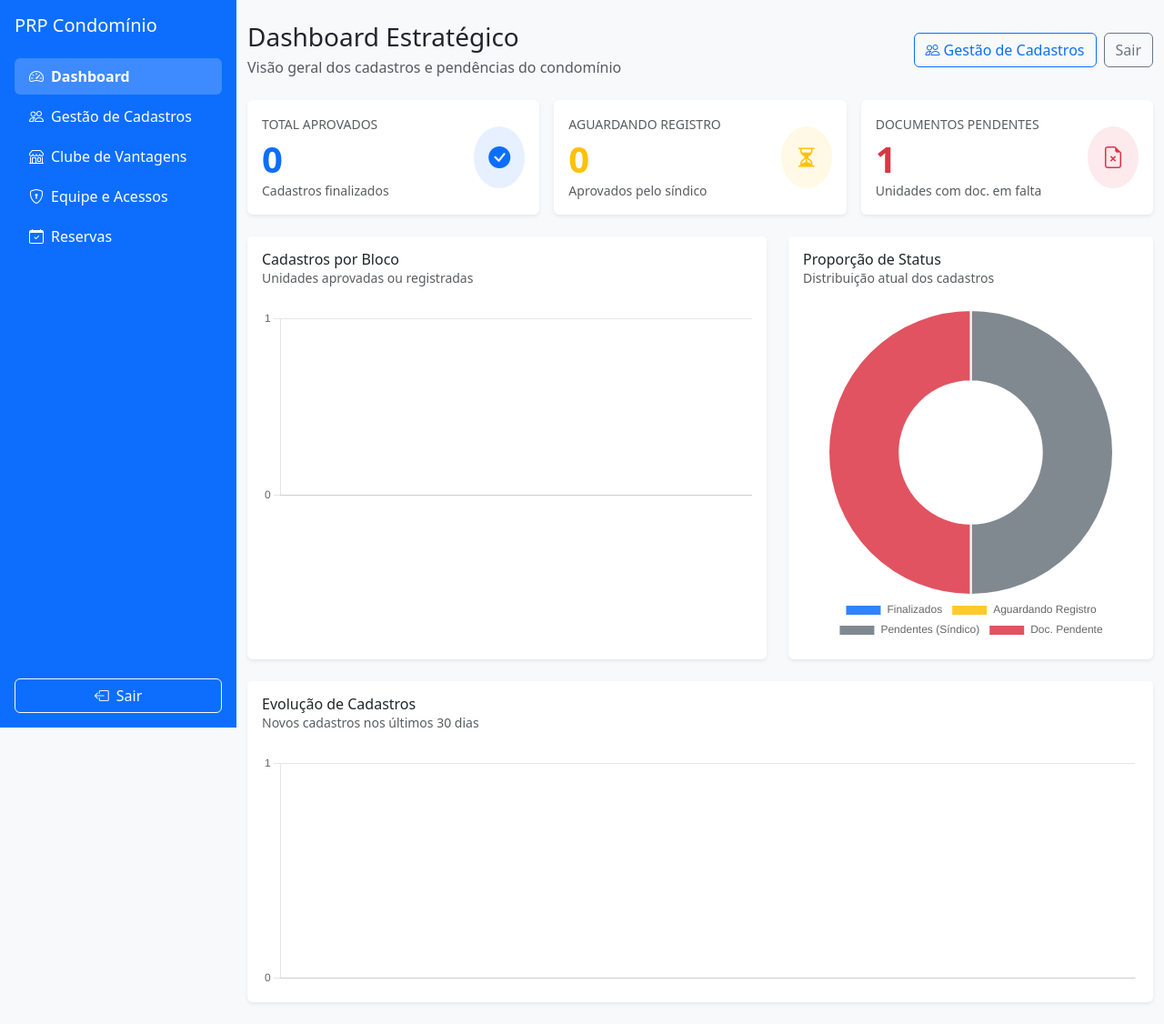
After one commit to FBarrientosX/prp_cadastro_moradores, a Flask app: page /admin/dashboard in a window 1280 px wide. The commit adds this page. Shown: the whole page at 91% size. Run offline with Flask 3, Linux system fonts and the light colour scheme; the visitor is signed in with stand-in values (Sample User, id 1); tables that the repository leaves empty hold one stand-in row (values such as "Sample post"); some libraries are stand-ins or nearby versions.

Commit message:
feat - ajuste no dash de adm

```diff
--- a/app/routes.py
+++ b/app/routes.py
@@ -1,4 +1,4 @@
-from datetime import datetime
+from datetime import datetime, timedelta
 from functools import wraps
 import os
 import random
@@ -1909,10 +1909,16 @@ def sindico_validar_unidade(unidade_id):
     return redirect(url_for("sindico_dashboard"))
 
 
+def _redirect_pos_login_admin(usuario):
+    if usuario.role == Role.ADMIN:
+        return redirect(url_for("admin_dashboard"))
+    return redirect(url_for("admin_index"))
+
+
 def admin_login():
     usuario_logado = get_current_user()
     if usuario_logado and usuario_logado.role in (Role.ADMIN, Role.ASSISTENTE):
-        return redirect(url_for("admin_dashboard"))
+        return _redirect_pos_login_admin(usuario_logado)
 
     if request.method == "POST":
         username = request.form.get("username", "").strip()
@@ -1924,7 +1930,7 @@ def admin_login():
         ).first()
         if usuario and usuario.check_password(password):
             login_usuario(usuario)
-            return redirect(url_for("admin_dashboard"))
+            return _redirect_pos_login_admin(usuario)
 
         flash("Usuário ou senha inválidos.", "danger")
 
@@ -1937,8 +1943,84 @@ def admin_logout():
     return redirect(url_for("admin_login"))
 
 
+@admin_required
+def admin_dashboard():
+    usuario = get_current_user()
+    inicio_janela = datetime.utcnow() - timedelta(days=30)
+
+    total_aprovados = Unidade.query.filter_by(
+        status=StatusUnidade.REGISTRADA
+    ).count()
+
+    aguardando_registro = Unidade.query.filter_by(
+        status=StatusUnidade.APROVADA
+    ).count()
+
+    documentos_pendentes = Unidade.query.filter(
+        or_(
+            Unidade.documento_status.in_(
+                [StatusDocumento.PENDENTE, StatusDocumento.NAO_ENVIADO]
+            ),
+            and_(
+                Unidade.pessoas.any(
+                    and_(
+                        Pessoa.is_responsavel.is_(True),
+                        Pessoa.vinculo == VinculoPessoa.LOCATARIO,
+                    )
+                ),
+                Unidade.contrato_locacao_status.in_(
+                    [StatusDocumento.PENDENTE, StatusDocumento.NAO_ENVIADO]
+                ),
+            ),
+        )
+    ).count()
+
+    cadastros_por_bloco_rows = (
+        db.session.query(Unidade.bloco, func.count(Unidade.id).label("total"))
+        .filter(
+            Unidade.status.in_([StatusUnidade.APROVADA, StatusUnidade.REGISTRADA])
+        )
+        .group_by(Unidade.bloco)
+        .order_by(Unidade.bloco)
+        .all()
+    )
+    cadastros_por_bloco = [
+        {"bloco": row.bloco, "total": row.total} for row in cadastros_por_bloco_rows
+    ]
+
+    cadastros_por_data_rows = (
+        db.session.query(
+            func.date(Unidade.data_criacao).label("data"),
+            func.count(Unidade.id).label("total"),
+        )
+        .filter(Unidade.data_criacao >= inicio_janela)
+        .group_by(func.date(Unidade.data_criacao))
+        .order_by(func.date(Unidade.data_criacao))
+        .all()
+    )
+    cadastros_por_data = [
+        {"data": row.data.isoformat(), "total": row.total}
+        for row in cadastros_por_data_rows
+    ]
+
+    pendentes_validacao = Unidade.query.filter_by(
+        status=StatusUnidade.PENDENTE
+    ).count()
+
+    return render_template(
+        "admin_dashboard.html",
+        total_aprovados=total_aprovados,
+        aguardando_registro=aguardando_registro,
+        documentos_pendentes=documentos_pendentes,
+        cadastros_por_bloco=cadastros_por_bloco,
+        cadastros_por_data=cadastros_por_data,
+        pendentes_validacao=pendentes_validacao,
+        current_user=usuario,
+    )
+
+
 @admin_or_assistente_required
-def admin_dashboard():
+def admin_index():
     usuario = get_current_user()
     aguardando_registro = (
         Unidade.query.filter_by(status=StatusUnidade.APROVADA)
@@ -2115,12 +2197,12 @@ def admin_registrar(unidade_id):
 
     if unidade.status != StatusUnidade.APROVADA:
         flash("Apenas unidades aprovadas podem ser registradas.", "warning")
-        return redirect(url_for("admin_dashboard"))
+        return redirect(url_for("admin_index"))
 
     unidade.status = StatusUnidade.REGISTRADA
     db.session.commit()
     flash(f"Unidade {unidade.identificador} marcada como registrada.", "success")
-    return redirect(url_for("admin_dashboard"))
+    return redirect(url_for("admin_index"))
 
 
 @admin_or_assistente_required
@@ -2128,7 +2210,7 @@ def admin_resetar_senha(unidade_id):
     usuario = get_current_user()
     if usuario.role != Role.ADMIN:
         flash("Acesso negado.", "danger")
-        return redirect(url_for("admin_dashboard"))
+        return redirect(url_for("admin_index"))
 
     unidade = Unidade.query.get_or_404(unidade_id)
     nova_senha = request.form.get("nova_senha", "").strip()
@@ -2138,7 +2220,7 @@ def admin_resetar_senha(unidade_id):
 
     if len(nova_senha) < 6:
         flash("A senha deve ter ao menos 6 caracteres.", "danger")
-        return redirect(url_for("admin_dashboard"))
+        return redirect(url_for("admin_index"))
 
     unidade.set_password(nova_senha)
     db.session.commit()
@@ -2146,7 +2228,7 @@ def admin_resetar_senha(unidade_id):
         f"Senha da unidade {unidade.identificador} redefinida: {nova_senha}",
         "success",
     )
-    return redirect(url_for("admin_dashboard"))
+    return redirect(url_for("admin_index"))
 
 
 @admin_or_assistente_required
@@ -2154,7 +2236,7 @@ def admin_excluir_unidade(unidade_id):
     usuario = get_current_user()
     if usuario.role != Role.ADMIN:
         flash("Acesso negado.", "danger")
-        return redirect(url_for("admin_dashboard"))
+        return redirect(url_for("admin_index"))
 
     unidade = Unidade.query.get_or_404(unidade_id)
 
@@ -2165,7 +2247,7 @@ def admin_excluir_unidade(unidade_id):
         "Cadastro da unidade apagado com sucesso. Ela está livre para novo registro.",
         "success",
     )
-    return redirect(url_for("admin_dashboard"))
+    return redirect(url_for("admin_index"))
 
 
 @admin_required
@@ -2178,7 +2260,7 @@ def admin_validar_documento(unidade_id):
         f"marcado como entregue/validado.",
         "success",
     )
-    return redirect(url_for("admin_dashboard"))
+    return redirect(url_for("admin_index"))
 
 
 @admin_required
@@ -2191,7 +2273,7 @@ def admin_validar_contrato_locacao(unidade_id):
             f"Apto {unidade.apartamento}.",
             "warning",
         )
-        return redirect(url_for("admin_dashboard"))
+        return redirect(url_for("admin_index"))
 
     unidade.contrato_locacao_status = StatusDocumento.ENTREGUE
     db.session.commit()
@@ -2200,7 +2282,7 @@ def admin_validar_contrato_locacao(unidade_id):
         f"Apto {unidade.apartamento} marcado como entregue/validado.",
         "success",
     )
-    return redirect(url_for("admin_dashboard"))
+    return redirect(url_for("admin_index"))
 
 
 @admin_required
@@ -2216,7 +2298,7 @@ def admin_validar_documentos(unidade_id):
         f"marcados como entregues/validados.",
         "success",
     )
-    return redirect(url_for("admin_dashboard"))
+    return redirect(url_for("admin_index"))
 
 
 @admin_required
@@ -2241,7 +2323,7 @@ def admin_atualizar_status_documentos(unidade_id):
         f"Apto {unidade.apartamento} atualizados.",
         "success",
     )
-    return redirect(url_for("admin_dashboard"))
+    return redirect(url_for("admin_index"))
 
 
 @admin_required
@@ -2251,16 +2333,16 @@ def admin_alterar_senha_sindico():
 
     if not username or not nova_senha:
         flash("Informe o síndico e a nova senha.", "danger")
-        return redirect(url_for("admin_dashboard"))
+        return redirect(url_for("admin_index"))
 
     if len(nova_senha) < 6:
         flash("A nova senha deve ter ao menos 6 caracteres.", "danger")
-        return redirect(url_for("admin_dashboard"))
+        return redirect(url_for("admin_index"))
 
     sindico = Usuario.query.filter_by(username=username, role="sindico").first()
     if not sindico:
         flash("Síndico não encontrado.", "danger")
-        return redirect(url_for("admin_dashboard"))
+        return redirect(url_for("admin_index"))
 
     sindico.set_password(nova_senha)
     db.session.commit()
@@ -2268,7 +2350,7 @@ def admin_alterar_senha_sindico():
         f"Senha do síndico do {sindico.bloco_responsavel} atualizada com sucesso.",
         "success",
     )
-    return redirect(url_for("admin_dashboard"))
+    return redirect(url_for("admin_index"))
 
 
 @admin_required
@@ -2286,7 +2368,7 @@ def admin_salvar_proprietario(unidade_id):
         f"Apto {unidade.apartamento} salvos com sucesso.",
         "success",
     )
-    return redirect(url_for("admin_dashboard"))
+    return redirect(url_for("admin_index"))
 
 
 @admin_required
@@ -2333,7 +2415,7 @@ def admin_criar_usuario():
         db.session.commit()
 
         flash("Usuário criado com sucesso.", "success")
-        return redirect(url_for("admin_dashboard"))
+        return redirect(url_for("admin_index"))
 
     return render_template("criar_usuario.html", blocos=blocos)
 
@@ -2345,11 +2427,11 @@ def admin_excluir_usuario(usuario_id):
 
     if usuario_alvo.id == usuario_logado.id:
         flash("Você não pode excluir o próprio acesso.", "danger")
-        return redirect(url_for("admin_dashboard"))
+        return redirect(url_for("admin_index"))
 
     if usuario_alvo.role not in (Role.ASSISTENTE, Role.SINDICO):
         flash("Apenas acessos de assistente ou síndico podem ser revogados aqui.", "warning")
-        return redirect(url_for("admin_dashboard"))
+        return redirect(url_for("admin_index"))
 
     username_alvo = usuario_alvo.username
     role_alvo = usuario_alvo.role
@@ -2362,7 +2444,7 @@ def admin_excluir_usuario(usuario_id):
     db.session.commit()
 
     flash(f"Acesso de '{username_alvo}' revogado com sucesso.", "success")
-    return redirect(url_for("admin_dashboard"))
+    return redirect(url_for("admin_index"))
 
 
 def init_app(app):
@@ -2547,7 +2629,10 @@ def init_app(app):
         "/admin/login", "admin_login", admin_login, methods=["GET", "POST"]
     )
     app.add_url_rule("/admin/logout", "admin_logout", admin_logout, methods=["GET"])
-    app.add_url_rule("/admin", "admin_dashboard", admin_dashboard, methods=["GET"])
+    app.add_url_rule(
+        "/admin/dashboard", "admin_dashboard", admin_dashboard, methods=["GET"]
+    )
+    app.add_url_rule("/admin", "admin_index", admin_index, methods=["GET"])
     app.add_url_rule(
         "/admin/clube_vantagens",
         "admin_clube_vantagens",
--- /dev/null
+++ b/app/templates/admin_dashboard.html
@@ -0,0 +1,200 @@
+{% extends "base.html" %}
+
+{% block title %}Dashboard — Administração{% endblock %}
+
+{% block content %}
+<div class="d-flex justify-content-between align-items-center mb-4">
+    <div>
+        <h1 class="h3 mb-1">Dashboard Estratégico</h1>
+        <p class="text-muted mb-0">Visão geral dos cadastros e pendências do condomínio</p>
+    </div>
+    <div class="d-flex gap-2">
+        <a href="{{ url_for('admin_index') }}" class="btn btn-outline-primary">
+            <i class="bi bi-people me-1"></i>Gestão de Cadastros
+        </a>
+        <a href="{{ url_for('admin_logout') }}" class="btn btn-outline-secondary">Sair</a>
+    </div>
+</div>
+
+<div class="row g-3 mb-4">
+    <div class="col-md-4">
+        <div class="card border-0 shadow-sm h-100">
+            <div class="card-body">
+                <div class="d-flex align-items-center justify-content-between">
+                    <div>
+                        <p class="text-muted small text-uppercase mb-1">Total Aprovados</p>
+                        <p class="display-6 fw-bold text-primary mb-0">{{ total_aprovados }}</p>
+                        <p class="text-muted small mb-0">Cadastros finalizados</p>
+                    </div>
+                    <span class="rounded-circle bg-primary bg-opacity-10 p-3">
+                        <i class="bi bi-check-circle-fill text-primary fs-4"></i>
+                    </span>
+                </div>
+            </div>
+        </div>
+    </div>
+    <div class="col-md-4">
+        <div class="card border-0 shadow-sm h-100">
+            <div class="card-body">
+                <div class="d-flex align-items-center justify-content-between">
+                    <div>
+                        <p class="text-muted small text-uppercase mb-1">Aguardando Registro</p>
+                        <p class="display-6 fw-bold text-warning mb-0">{{ aguardando_registro }}</p>
+                        <p class="text-muted small mb-0">Aprovados pelo síndico</p>
+                    </div>
+                    <span class="rounded-circle bg-warning bg-opacity-10 p-3">
+                        <i class="bi bi-hourglass-split text-warning fs-4"></i>
+                    </span>
+                </div>
+            </div>
+        </div>
+    </div>
+    <div class="col-md-4">
+        <div class="card border-0 shadow-sm h-100">
+            <div class="card-body">
+                <div class="d-flex align-items-center justify-content-between">
+                    <div>
+                        <p class="text-muted small text-uppercase mb-1">Documentos Pendentes</p>
+                        <p class="display-6 fw-bold text-danger mb-0">{{ documentos_pendentes }}</p>
+                        <p class="text-muted small mb-0">Unidades com doc. em falta</p>
+                    </div>
+                    <span class="rounded-circle bg-danger bg-opacity-10 p-3">
+                        <i class="bi bi-file-earmark-x text-danger fs-4"></i>
+                    </span>
+                </div>
+            </div>
+        </div>
+    </div>
+</div>
+
+<div class="row g-4">
+    <div class="col-lg-7">
+        <div class="card border-0 shadow-sm h-100">
+            <div class="card-header bg-white border-0 pt-3">
+                <h2 class="h6 mb-0">Cadastros por Bloco</h2>
+                <p class="text-muted small mb-0">Unidades aprovadas ou registradas</p>
+            </div>
+            <div class="card-body">
+                <canvas id="chartBlocos" height="120"></canvas>
+            </div>
+        </div>
+    </div>
+    <div class="col-lg-5">
+        <div class="card border-0 shadow-sm h-100">
+            <div class="card-header bg-white border-0 pt-3">
+                <h2 class="h6 mb-0">Proporção de Status</h2>
+                <p class="text-muted small mb-0">Distribuição atual dos cadastros</p>
+            </div>
+            <div class="card-body d-flex align-items-center justify-content-center">
+                <canvas id="chartStatus" height="200"></canvas>
+            </div>
+        </div>
+    </div>
+    <div class="col-12">
+        <div class="card border-0 shadow-sm">
+            <div class="card-header bg-white border-0 pt-3">
+                <h2 class="h6 mb-0">Evolução de Cadastros</h2>
+                <p class="text-muted small mb-0">Novos cadastros nos últimos 30 dias</p>
+            </div>
+            <div class="card-body">
+                <canvas id="chartEvolucao" height="80"></canvas>
+            </div>
+        </div>
+    </div>
+</div>
+{% endblock %}
+
+{% block scripts %}
+<script src="https://cdn.jsdelivr.net/npm/chart.js@4.4.1/dist/chart.umd.min.js"></script>
+<script>
+(function () {
+    const blocosLabels = {{ cadastros_por_bloco | map(attribute='bloco') | list | tojson }};
+    const blocosTotais = {{ cadastros_por_bloco | map(attribute='total') | list | tojson }};
+
+    const datasLabels = {{ cadastros_por_data | map(attribute='data') | list | tojson }};
+    const datasTotais = {{ cadastros_por_data | map(attribute='total') | list | tojson }};
+
+    const statusLabels = ['Finalizados', 'Aguardando Registro', 'Pendentes (Síndico)', 'Doc. Pendente'];
+    const statusTotais = [
+        {{ total_aprovados }},
+        {{ aguardando_registro }},
+        {{ pendentes_validacao }},
+        {{ documentos_pendentes }}
+    ];
+
+    new Chart(document.getElementById('chartBlocos'), {
+        type: 'bar',
+        data: {
+            labels: blocosLabels.map(function (b) { return 'Bloco ' + b; }),
+            datasets: [{
+                label: 'Cadastros',
+                data: blocosTotais,
+                backgroundColor: 'rgba(13, 110, 253, 0.7)',
+                borderColor: 'rgb(13, 110, 253)',
+                borderWidth: 1,
+                borderRadius: 4
+            }]
+        },
+        options: {
+            responsive: true,
+            plugins: { legend: { display: false } },
+            scales: {
+                y: {
+                    beginAtZero: true,
+                    ticks: { stepSize: 1 }
+                }
+            }
+        }
+    });
+
+    new Chart(document.getElementById('chartStatus'), {
+        type: 'doughnut',
+        data: {
+            labels: statusLabels,
+            datasets: [{
+                data: statusTotais,
+                backgroundColor: [
+                    'rgba(13, 110, 253, 0.85)',
+                    'rgba(255, 193, 7, 0.85)',
+                    'rgba(108, 117, 125, 0.85)',
+                    'rgba(220, 53, 69, 0.85)'
+                ],
+                borderWidth: 2
+            }]
+        },
+        options: {
+            responsive: true,
+            plugins: {
+                legend: { position: 'bottom' }
+            }
+        }
+    });
+
+    new Chart(document.getElementById('chartEvolucao'), {
+        type: 'line',
+        data: {
+            labels: datasLabels,
+            datasets: [{
+                label: 'Novos cadastros',
+                data: datasTotais,
+                fill: true,
+                tension: 0.3,
+                backgroundColor: 'rgba(13, 110, 253, 0.15)',
+                borderColor: 'rgb(13, 110, 253)',
+                pointBackgroundColor: 'rgb(13, 110, 253)'
+            }]
+        },
+        options: {
+            responsive: true,
+            plugins: { legend: { display: false } },
+            scales: {
+                y: {
+                    beginAtZero: true,
+                    ticks: { stepSize: 1 }
+                }
+            }
+        }
+    });
+})();
+</script>
+{% endblock %}
--- a/app/templates/base.html
+++ b/app/templates/base.html
@@ -79,18 +79,23 @@
                     {% endif %}
                 </a>
             {% elif sidebar_user and sidebar_user.role in ['admin', 'assistente'] %}
-                <a class="nav-link text-white d-flex align-items-center {% if request.endpoint == 'admin_dashboard' %}active{% endif %}" href="{{ url_for('admin_dashboard') }}">
+                {% if sidebar_user.role == 'admin' %}
+                <a class="nav-link text-white d-flex align-items-center{% if request.endpoint == 'admin_dashboard' %} active{% endif %}" href="{{ url_for('admin_dashboard') }}">
                     <i class="bi bi-speedometer2 me-2"></i>Dashboard
                 </a>
+                {% endif %}
+                <a class="nav-link text-white d-flex align-items-center{% if request.endpoint == 'admin_index' %} active{% endif %}" href="{{ url_for('admin_index') }}">
+                    <i class="bi bi-people me-2"></i>Gestão de Cadastros
+                </a>
                 {% if sidebar_user.role == 'admin' %}
-                <a class="nav-link text-white d-flex align-items-center {% if request.endpoint in ['admin_clube_vantagens', 'admin_clube_vantagens_analytics'] %}active{% endif %}" href="{{ url_for('admin_clube_vantagens') }}">
+                <a class="nav-link text-white d-flex align-items-center{% if request.endpoint in ['admin_clube_vantagens', 'admin_clube_vantagens_analytics'] %} active{% endif %}" href="{{ url_for('admin_clube_vantagens') }}">
                     <i class="bi bi-shop me-2"></i>Clube de Vantagens
                 </a>
-                {% endif %}
-                <a class="nav-link text-white d-flex align-items-center {% if request.endpoint == 'admin_dashboard' %}active{% endif %}" href="{{ url_for('admin_dashboard') }}#sindicos">
+                <a class="nav-link text-white d-flex align-items-center" href="{{ url_for('admin_index') }}#equipe">
                     <i class="bi bi-shield-lock me-2"></i>Equipe e Acessos
                 </a>
-                <a class="nav-link text-white d-flex justify-content-between align-items-center {% if request.endpoint == 'reservas' %}active{% endif %}" href="{{ url_for('reservas') }}">
+                {% endif %}
+                <a class="nav-link text-white d-flex justify-content-between align-items-center{% if request.endpoint == 'reservas' %} active{% endif %}" href="{{ url_for('reservas') }}">
                     <span class="d-flex align-items-center"><i class="bi bi-calendar-check me-2"></i>Reservas</span>
                     {% if reservas_pendentes_count > 0 %}
                     <span class="badge bg-danger rounded-pill">{{ reservas_pendentes_count }}</span>
@@ -150,18 +155,23 @@
                         {% endif %}
                     </a>
                 {% elif sidebar_user and sidebar_user.role in ['admin', 'assistente'] %}
-                    <a class="nav-link text-white d-flex align-items-center {% if request.endpoint == 'admin_dashboard' %}active{% endif %}" href="{{ url_for('admin_dashboard') }}">
+                    {% if sidebar_user.role == 'admin' %}
+                    <a class="nav-link text-white d-flex align-items-center{% if request.endpoint == 'admin_dashboard' %} active{% endif %}" href="{{ url_for('admin_dashboard') }}">
                         <i class="bi bi-speedometer2 me-2"></i>Dashboard
                     </a>
+                    {% endif %}
+                    <a class="nav-link text-white d-flex align-items-center{% if request.endpoint == 'admin_index' %} active{% endif %}" href="{{ url_for('admin_index') }}">
+                        <i class="bi bi-people me-2"></i>Gestão de Cadastros
+                    </a>
                     {% if sidebar_user.role == 'admin' %}
-                    <a class="nav-link text-white d-flex align-items-center {% if request.endpoint in ['admin_clube_vantagens', 'admin_clube_vantagens_analytics'] %}active{% endif %}" href="{{ url_for('admin_clube_vantagens') }}">
+                    <a class="nav-link text-white d-flex align-items-center{% if request.endpoint in ['admin_clube_vantagens', 'admin_clube_vantagens_analytics'] %} active{% endif %}" href="{{ url_for('admin_clube_vantagens') }}">
                         <i class="bi bi-shop me-2"></i>Clube de Vantagens
                     </a>
-                    {% endif %}
-                    <a class="nav-link text-white d-flex align-items-center {% if request.endpoint == 'admin_dashboard' %}active{% endif %}" href="{{ url_for('admin_dashboard') }}#sindicos">
+                    <a class="nav-link text-white d-flex align-items-center" href="{{ url_for('admin_index') }}#equipe">
                         <i class="bi bi-shield-lock me-2"></i>Equipe e Acessos
                     </a>
-                    <a class="nav-link text-white d-flex justify-content-between align-items-center {% if request.endpoint == 'reservas' %}active{% endif %}" href="{{ url_for('reservas') }}">
+                    {% endif %}
+                    <a class="nav-link text-white d-flex justify-content-between align-items-center{% if request.endpoint == 'reservas' %} active{% endif %}" href="{{ url_for('reservas') }}">
                         <span class="d-flex align-items-center"><i class="bi bi-calendar-check me-2"></i>Reservas</span>
                         {% if reservas_pendentes_count > 0 %}
                         <span class="badge bg-danger rounded-pill">{{ reservas_pendentes_count }}</span>
--- a/app/templates/criar_usuario.html
+++ b/app/templates/criar_usuario.html
@@ -9,7 +9,7 @@
             <div class="card-body p-4">
                 <div class="d-flex justify-content-between align-items-center mb-3">
                     <h1 class="h4 mb-0">Criar Novo Usuário</h1>
-                    <a href="{{ url_for('admin_dashboard') }}" class="btn btn-outline-secondary btn-sm">
+                    <a href="{{ url_for('admin_index') }}" class="btn btn-outline-secondary btn-sm">
                         Voltar ao Painel
                     </a>
                 </div>
--- a/app/templates/dashboard_admin.html
+++ b/app/templates/dashboard_admin.html
@@ -5,8 +5,8 @@
 {% block content %}
 <div class="d-flex justify-content-between align-items-center mb-4">
     <div>
-        <h1 class="h3 mb-1">Painel do Administrador</h1>
-        <p class="text-muted mb-0">Gerenciamento de todas as unidades do condomínio</p>
+        <h1 class="h3 mb-1">Gestão de Cadastros</h1>
+        <p class="text-muted mb-0">Aprovações, registros e gestão de acessos</p>
     </div>
     <div class="d-flex gap-2">
         {% if current_user and current_user.role == 'admin' %}
```
